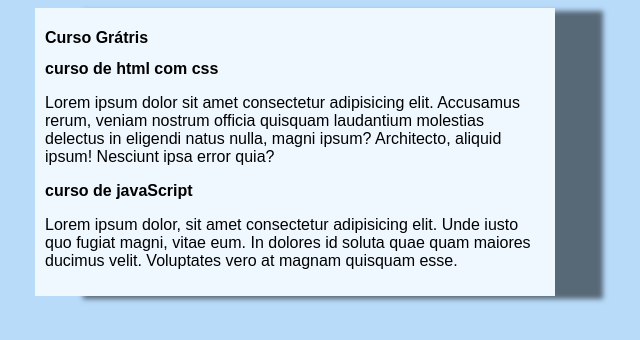
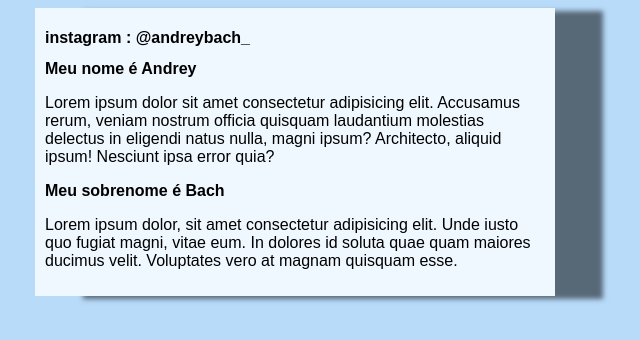
Before and after one commit to Andrey-Bach/Projeto-site, a plain HTML site: page index.html in a window 1280 px wide. Shown: the whole page, without its empty margins (345-985 px from the left). Drawn offline with Linux system fonts and the light colour scheme.

Commit message:
Update index.html

```diff
--- a/index.html
+++ b/index.html
@@ -9,14 +9,14 @@
 <body>
     <main>
         <header>
-            <h1> Curso Grátris </h1>
+            <h1> instagram : @andreybach_ </h1>
         </header>
         <article>
-            <h2> curso de html com css </h2>
+            <h2> Meu nome é Andrey </h2>
             <p>Lorem ipsum dolor sit amet consectetur adipisicing elit. Accusamus rerum, veniam nostrum officia quisquam laudantium molestias delectus in eligendi natus nulla, magni ipsum? Architecto, aliquid ipsum! Nesciunt ipsa error quia?</p>
         </article>
         <article>
-            <h2> curso de javaScript </h2>
+            <h2> Meu sobrenome é Bach </h2>
             <p>Lorem ipsum dolor, sit amet consectetur adipisicing elit. Unde iusto quo fugiat magni, vitae eum. In dolores id soluta quae quam maiores ducimus velit. Voluptates vero at magnam quisquam esse.</p>
         </article>
     </main>
```
